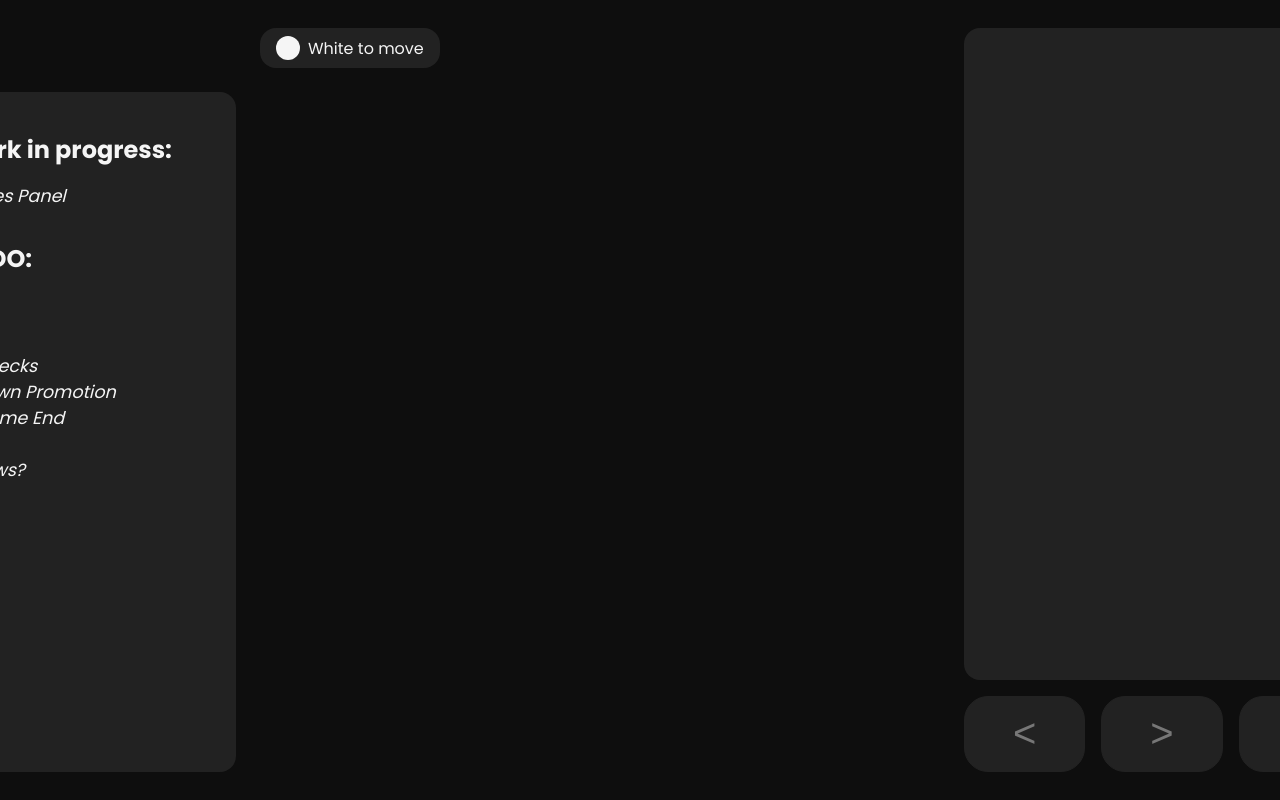
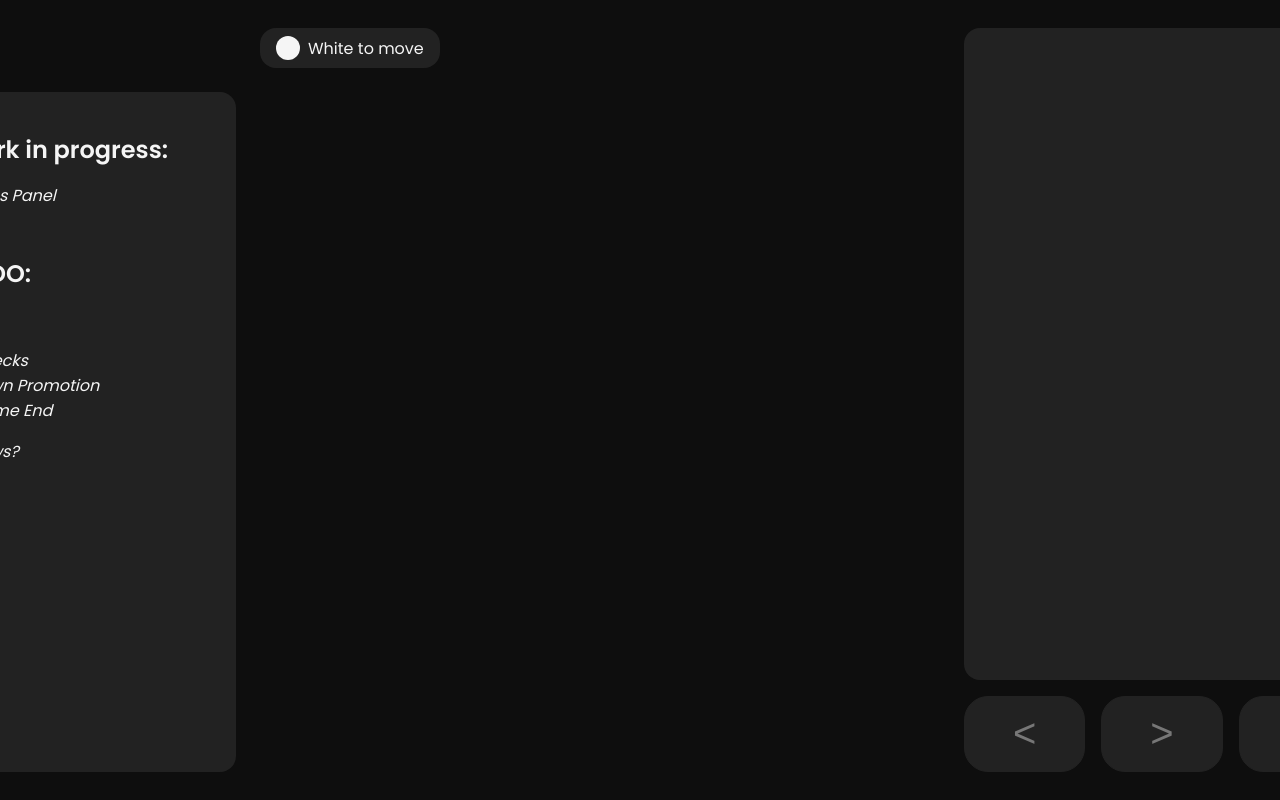
Before and after one commit to Thibault-Monnier/free-chess, a website: page index.html in a window 1280 px wide. Shown: the top 800 px of the page. Drawn offline with Linux system fonts and the light colour scheme.

Commit message:
improvements panel style

```diff
--- a/index.html
+++ b/index.html
@@ -11,20 +11,17 @@
     <body>
         <div class="chess">
             <div class="improvements">
-                <style>
-                    lar{font-size: 1.5rem;}
-                    lit{font-size: 1.1rem;}
-                </style>
+                <h1>Work in progress:</h1>
+                <p>Moves Panel</p>
 
-                <lar><b>Work in progress: </b></lar><lit><i>Moves Panel</i></lit><p>
-                <lar><b>TODO: </b></lar><br/><br/>
-                <lit><i>
-                    Bot <br/><br/>
-                    – Checks<br />
-                    – Pawn Promotion<br />
-                    – Game End</i
-                > <br /><br />
-                    <i>Arrows?</i><lit/>
+                <h1>TODO:</h1>
+                <p>Bot</p>
+                <p>
+                    - Checks<br />
+                    - Pawn Promotion<br />
+                    - Game End
+                </p>
+                <p>Arrows?</p>
             </div>
 
             <div class="next_player">
@@ -38,7 +35,6 @@
                 </div>
             </div>
 
-
             <canvas id="board" class="board"> </canvas>
 
             <div class="panel">
@@ -51,5 +47,4 @@
             </div>
         </div>
     </body>
-
 </html>
--- a/src/style.css
+++ b/src/style.css
@@ -22,13 +22,21 @@ body {
 
 .improvements {
     grid-area: improvements;
-    display: flex;
-    flex-direction: column;
-    gap: 1rem;
-    flex-grow: 1;
     background-color: #222;
     border-radius: 1rem;
     padding: 2.5rem;
+}
+
+.improvements h1 {
+    margin-top: 3rem;
+    font-size: 1.5rem;
+    font-weight: 600;
+}
+.improvements h1:first-child {
+    margin-top: 0;
+}
+.improvements p {
+    font-style: italic;
 }
 
 .next_player {
```
